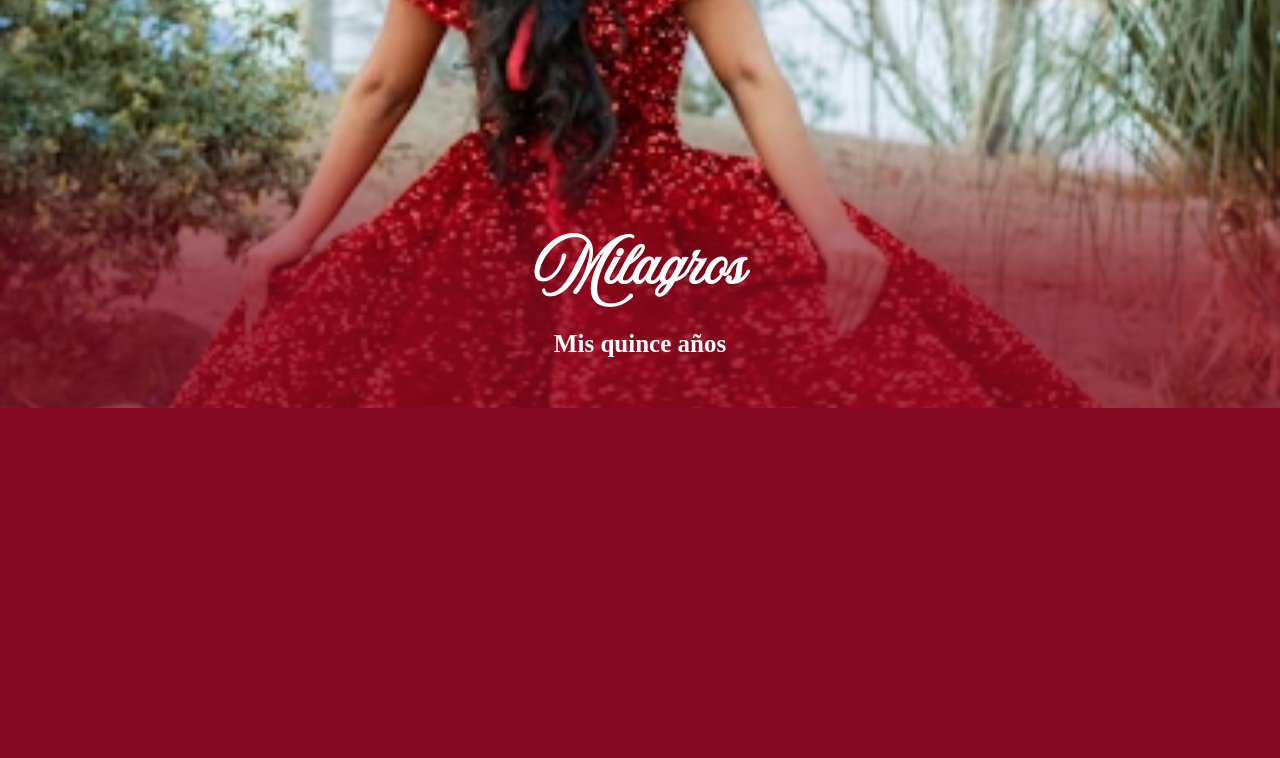
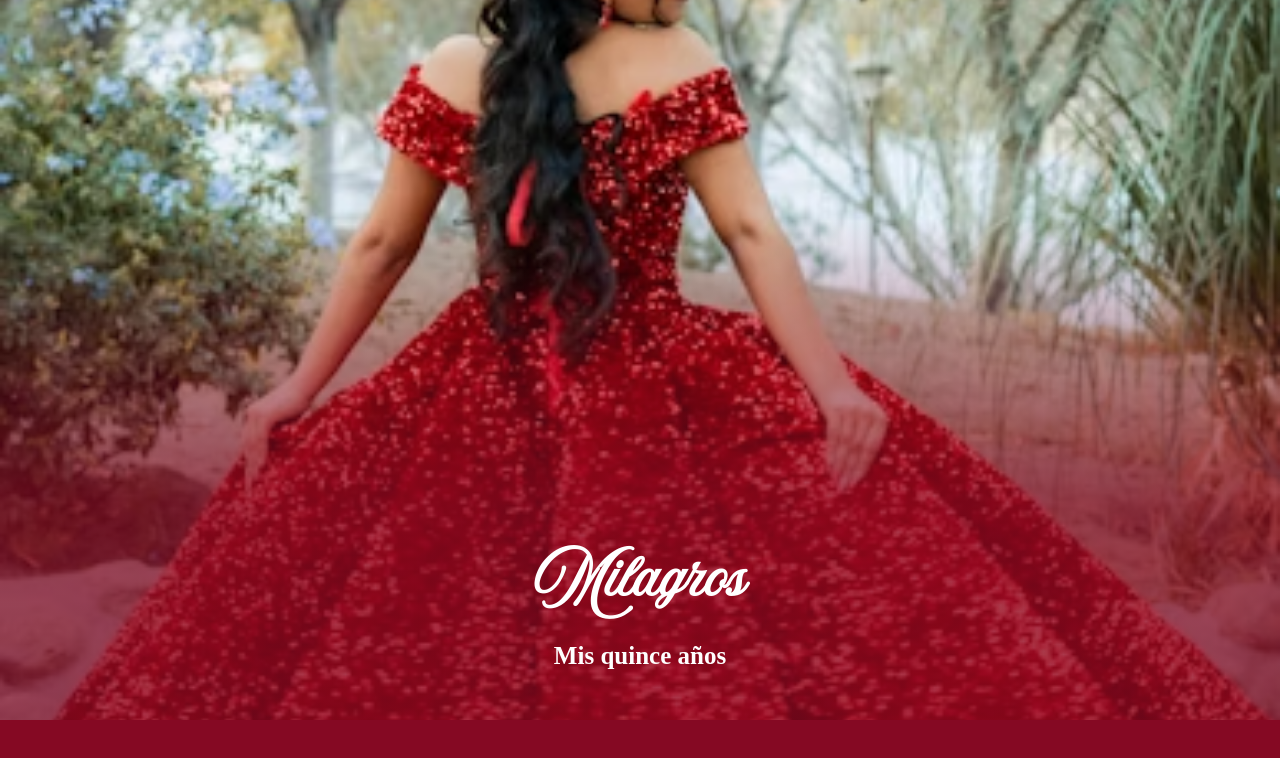
Before and after one commit to AixaFilsinger/tarjeta15milagros, a React (Vite) app: page / in a window 1280 px wide. Shown: the top 758 px of the page. Built offline with nearby package versions, Linux system fonts and the light colour scheme.

Commit message:
se cambio el height

```diff
--- a/src/App.css
+++ b/src/App.css
@@ -59,7 +59,7 @@ body{
   /*background-attachment: fixed;*/
   background-position: center;
   width: 100%;
-  height: 51vh;
+  height: 90vh;
 
   display: flex;
   justify-content: center;   /* centra el bloque horizontal */
```
